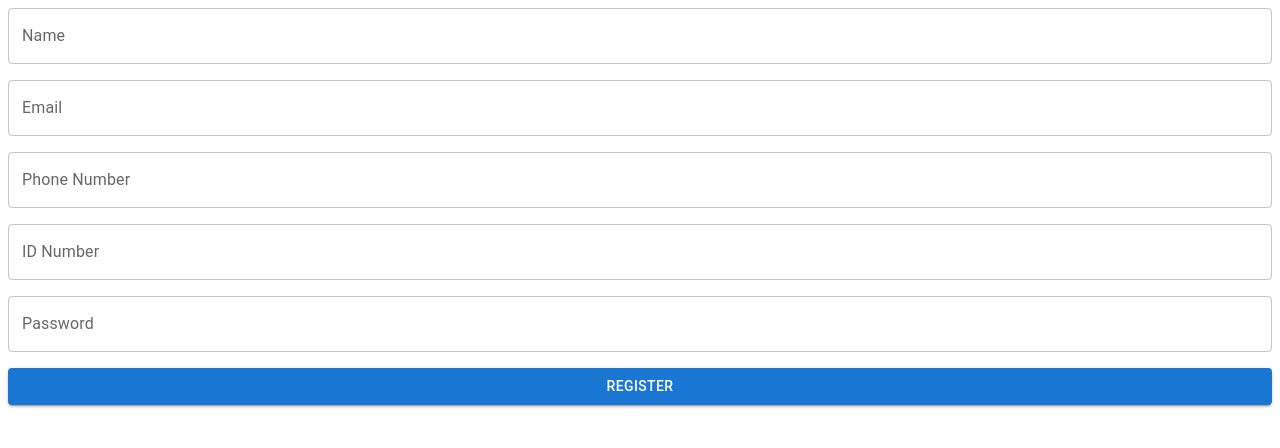
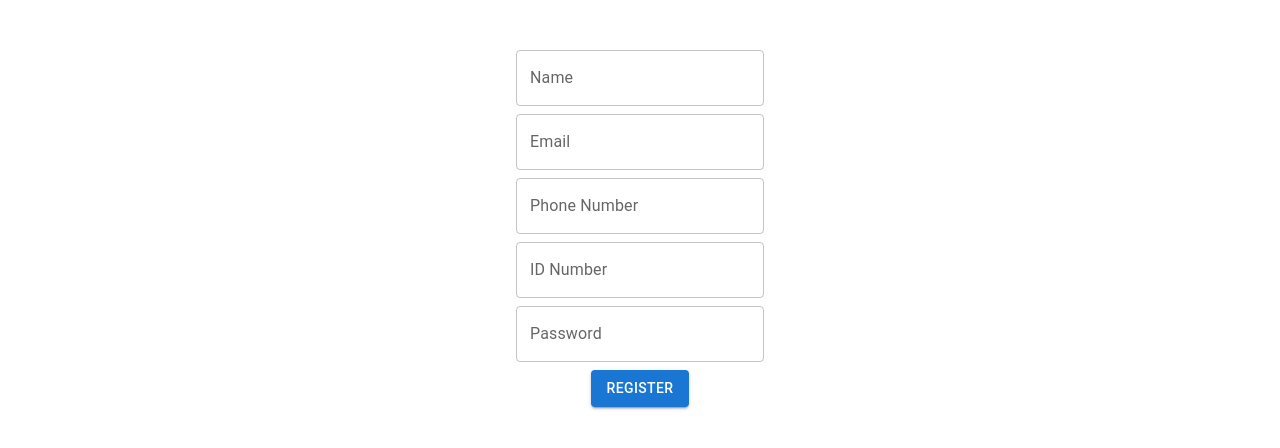
Before and after one commit to Equity-Afya/client-frontend, a React (Vite) app: page /register in a window 1280 px wide. Shown: the top 448 px of the page. Built offline with nearby package versions, Linux system fonts and the light colour scheme.

Commit message:
Updated folder structure in components folder

```diff
--- a/src/components/Register/RegisterForm.jsx
+++ b/src/components/Register/RegisterForm.jsx
@@ -1,9 +1,22 @@
-// src/components/register/RegisterForm.jsx
-import axios from 'axios';
-import  { useState } from "react";
+import axios from "axios";
+import { useState } from "react";
 import TextField from "@mui/material/TextField";
 import Button from "@mui/material/Button";
 import Box from "@mui/material/Box";
+import Alert from "@mui/material/Alert";
+
+
+const formBoxStyles = {
+  display: 'flex',
+  flexDirection: 'column',
+  alignItems: 'center', // Center the form horizontally
+  justifyContent: 'center', // Center the form vertically
+  gap: 1,
+  maxWidth: '400px', // Set a maximum width for the form
+  borderRadius: '16px',
+  margin: 'auto',
+  marginTop: '50px'
+ }; //
 
 function RegisterForm() {
   const [formData, setFormData] = useState({
@@ -21,6 +34,9 @@ function RegisterForm() {
     idNumber: "",
     password: "",
   });
+
+  const [registrationSuccess, setRegistrationSuccess] = useState(false);
+  const [userAlreadyRegistered, setUserAlreadyRegistered] = useState(false);
 
   const handleChange = (e) => {
     setFormData({ ...formData, [e.target.name]: e.target.value });
@@ -50,15 +66,45 @@ function RegisterForm() {
         "https://7190-102-210-244-74.ngrok-free.app/api/register",
         formData
       );
-      console.log(response.data);
+
+      // Check if registration is successful
+      if (response.data.success) {
+        setRegistrationSuccess(true);
+
+        // Simulate sending OTP (You can replace this with actual logic to send OTP)
+        setTimeout(() => {
+          // Redirect to the verify OTP page
+          // Replace '/verify-otp' with your actual route for the verify OTP page
+          window.location.href = "/verify-otp";
+        }, 2000);
+      } else if (response.data.message === "User already registered") {
+        setUserAlreadyRegistered(true);
+      } else {
+        setRegistrationSuccess(false);
+      }
     } catch (error) {
       console.error("Error:", error);
+      setRegistrationSuccess(false);
+      setUserAlreadyRegistered(false);
     }
   };
 
   return (
     <form onSubmit={handleSubmit}>
-      <Box sx={{ display: "flex", flexDirection: "column", gap: 2 }}>
+
+      <Box sx={formBoxStyles}>
+        {registrationSuccess && (
+          <Alert severity="success">
+            Registration successful! OTP sent to your email.
+          </Alert>
+        )}
+
+        {userAlreadyRegistered && (
+          <Alert severity="warning">
+            User with this email/ID number is already registered.
+          </Alert>
+        )}
+
         <TextField
           label="Name"
           variant="outlined"
--- a/src/pages/LandingPage.jsx
+++ b/src/pages/LandingPage.jsx
@@ -1,6 +1,8 @@
 
 function LandingPage() {
-  return <div>Landing Page</div>;
+  return <div>
+    Landing Page
+    </div>;
 }
 
 export default LandingPage;
```
Also changed, not shown: src/components/Login/LoginForm.jsx (added, +10 -0 lines), src/components/VerifyOTP/VerifyOTP.jsx (added).
